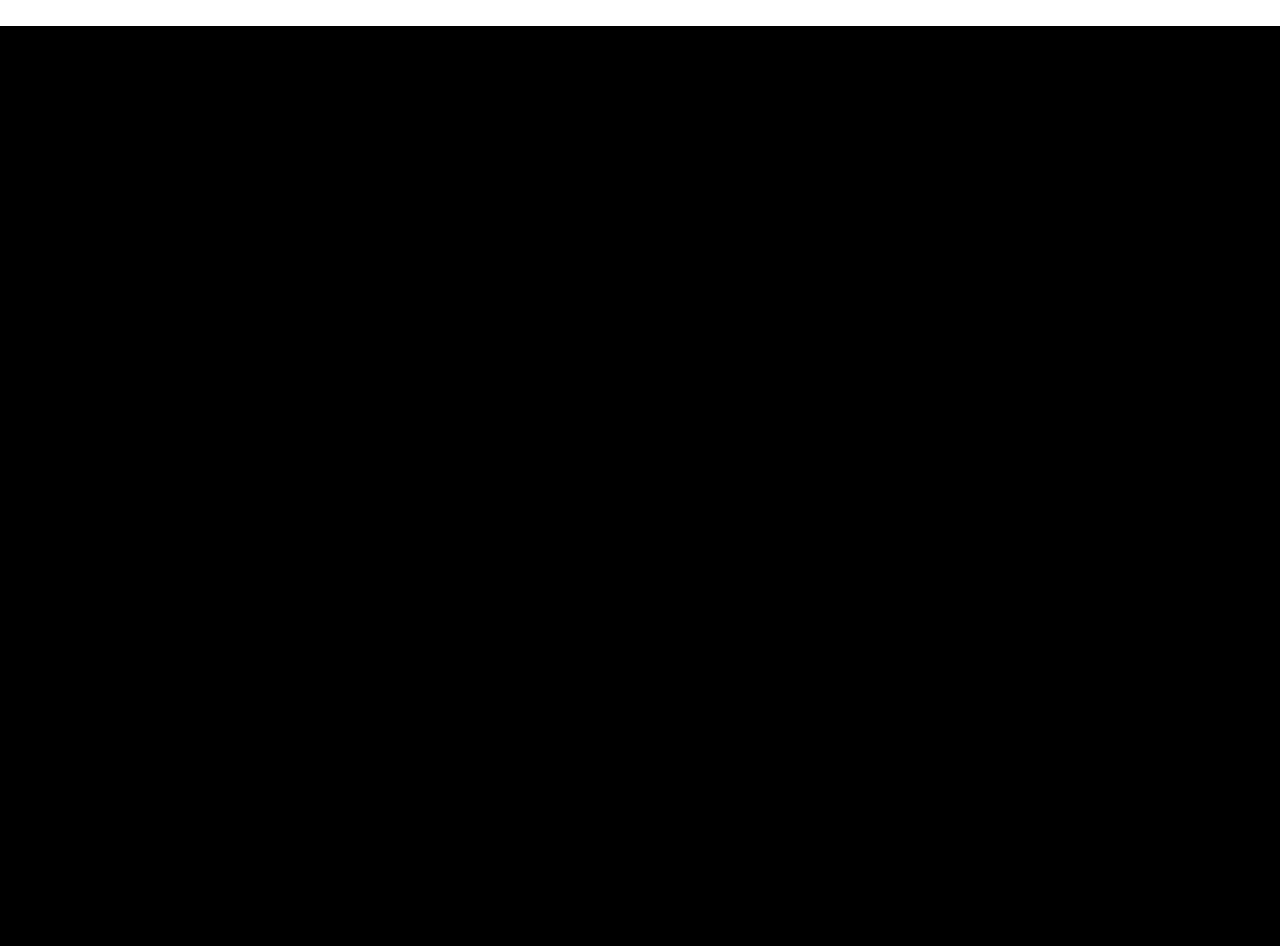
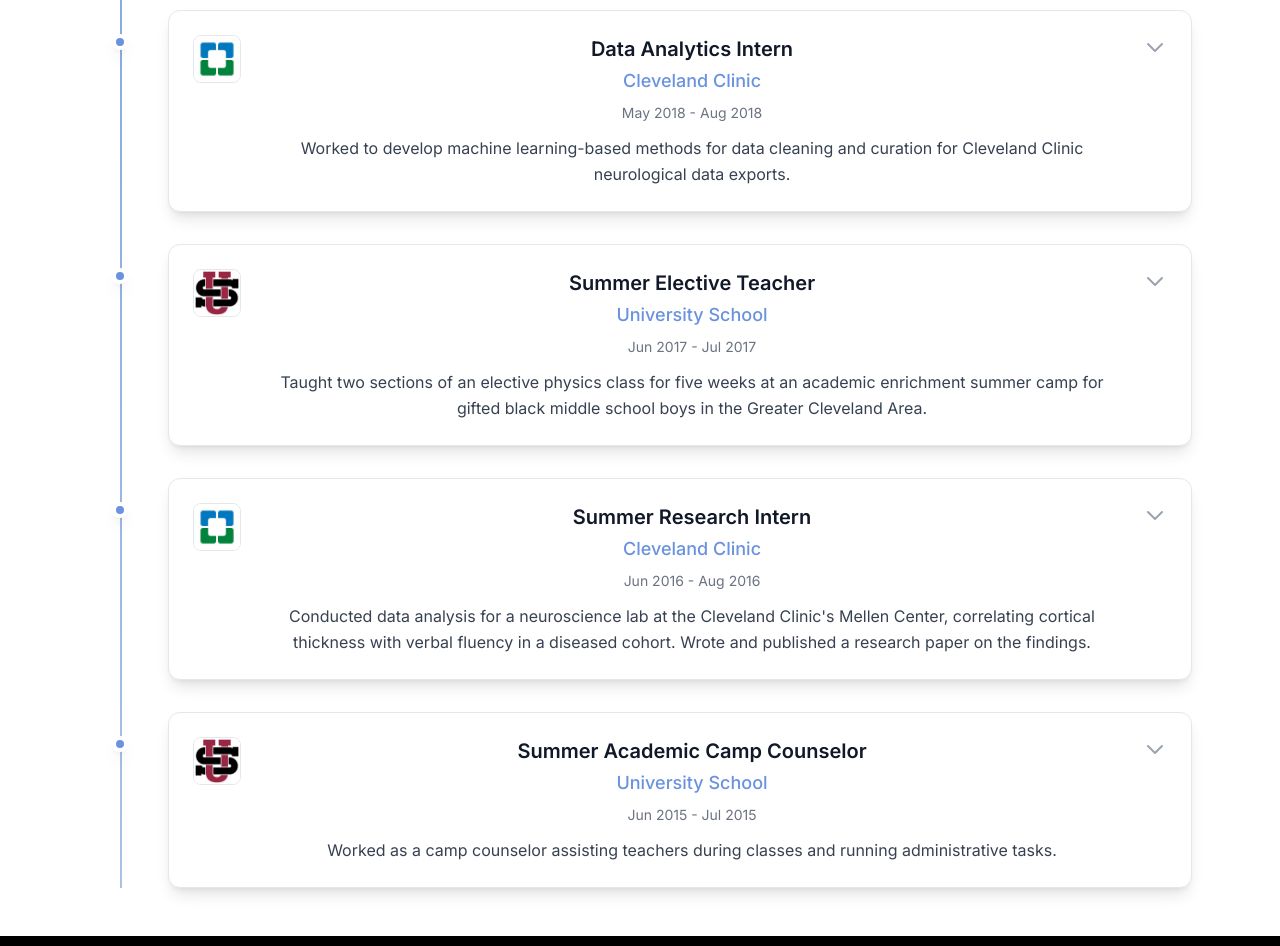
Before and after one commit to aidris21/aidris.com, a React (Create React App) app: page /work in a window 1280 px wide. Shown: the part 1400-2346 px from the top of the page. Before the commit the page ends 1436 px from the top, so only its background shows below. Built offline with nearby package versions, Linux system fonts and the light colour scheme.

Commit message:
Add external links, update experience (#9)
* add external links, update experience

* finish experience tab

```diff
--- a/package.json
+++ b/package.json
@@ -3,6 +3,7 @@
   "version": "0.1.0",
   "private": true,
   "dependencies": {
+    "@dhaiwat10/react-link-preview": "^1.15.0",
     "@testing-library/jest-dom": "^5.17.0",
     "@testing-library/react": "^13.4.0",
     "@testing-library/user-event": "^13.5.0",
--- a/src/components/work/ExperienceTab.tsx
+++ b/src/components/work/ExperienceTab.tsx
@@ -5,6 +5,8 @@ import gecko_robotics_logo from '../../assets/logos/gecko_robotics_llc_logo.jpeg
 import palantir_technologies_logo from '../../assets/logos/palantir_technologies_logo.jpeg';
 import dayjs from 'dayjs';
 import unifylabs_logo from '../../assets/logos/unify_labs_logo_tagline_med.original.png';
+import cleveland_clinic_logo from '../../assets/logos/cleveland_clinic_logo.jpeg';
+import university_school_logo from '../../assets/logos/universityschool_logo.jpeg';
 
 const ExperienceTab: React.FC = () => {
   const [expandedCard, setExpandedCard] = useState<string | null>(null);
@@ -19,7 +21,7 @@ const ExperienceTab: React.FC = () => {
       startDate: dayjs('2024-06-24'),
       endDate: null,
       summary: 'Developing a platform of applications utilizing inspection, process, and operational data to optimize capital expenditures at industrial facilities.',
-      description: 'TODO'
+      description: "At Gecko I've both contributed to and led major product developments in the effort of building a platform, Cantilever, that serves as the central solution for maintaining and improving asset integrity, capital maintenance decisions, and process optimization. I've led made major contributions to the core asset maintenance planning product, and led the development of products to automate aspects of the inspection and report delivery process. Most recently, I've created a mobile application that serves as extension of the Cantilever platform, for the purpose of collecting non-robotic data from the field directl into the core platform.  "
     },
     {
       id: '2',
@@ -29,7 +31,14 @@ const ExperienceTab: React.FC = () => {
       startDate: dayjs('2021-08-09'),
       endDate: dayjs('2024-05-23'),
       summary: 'Led multiple teams of engineers in both healthcare and manufacturing verticals, deploying novel applications within Palantir Foundry to develop digital twins of their operations.',
-      description: "As a Technical Lead at Palantir Technologies, I worked with multiple clients in the healthcare industry to build solutions optimizing hospital operations to deliver care to more patients, and led the integration of multiple legacy data systems, and subsequently led the development of software solutions to increase patient capacity by forecasting hospital patient demand, allocating nursing staff based on patient need, and optimizing operating room schedules, leveraging a robust ontology and machine learning models. I've also worked with a Fortune 500 manufacturing client to automate multiple business processes, including large-scale ERP data migrations, order fulfillment, and enterprise rebate programs. The former created a 10M+ enterprise deal, and the latter created a 30M+ enterprise deal."
+      description: "As a Technical Lead at Palantir Technologies, I worked with multiple clients in the healthcare industry to build solutions optimizing hospital operations to deliver care to more patients, and led the integration of multiple legacy data systems, and subsequently led the development of software solutions to increase patient capacity by forecasting hospital patient demand, allocating nursing staff based on patient need, and optimizing operating room schedules, leveraging a robust ontology and machine learning models. I've also worked with a Fortune 500 manufacturing client to automate multiple business processes, including large-scale ERP data migrations, order fulfillment, and enterprise rebate programs. The former created a 10M+ enterprise deal, and the latter created a 30M+ enterprise deal.",
+      externalFeatures: [{
+        url: 'https://www.cnbc.com/2023/06/17/palantir-hospital-operations-platform-accounts-for-10percent-of-revenue.html',
+        title: 'Palantir Hospital Operations Platform Accounts for 10% of Revenue'
+      }, {
+        url: "https://www.youtube.com/watch?v=5uE_bY85bGU",
+        title: 'Palantir Hospital Operations at Cleveland Clinic'
+      }]
     },
     {
       id: '3',
@@ -49,8 +58,73 @@ const ExperienceTab: React.FC = () => {
       startDate: dayjs('2019-06-01'),
       endDate: dayjs('2019-08-01'),
       summary: 'Worked as a data science intern on the Unify project\'s Predictive Analytics team, devising strategies and testing code for Unfiy\'s analytics workflow. Also created a video playlist explaining computational ontologies, which was viewed by over 1000 people.',
-      description: 'Worked as a data science intern on the Unify project\'s Predictive Analytics team, devising strategies and testing code for Unfiy\'s analytics workflow. Also created a video playlist explaining computational ontologies, which was viewed by over 1000 people.'
+      description: 'Worked as a data science intern on the Unify project\'s Predictive Analytics team, devising strategies and adding automated testing for Unfiy\'s analytics workflow. In addition, worked on Unify\'s ontology product, with the aim of building a core data asset useable by other non-profit organizations.  Also created a video playlist explaining computational ontologies, intended to be used within the company. Both videos have now amassed a combined 45,000 views',
+      externalFeatures: [{
+        url: 'https://www.youtube.com/watch?v=-bSYWBG_ayM',
+        title: 'Ontology Explainer Video'
+      }, {
+        url: 'https://www.youtube.com/watch?v=akz0Me7Mdmg',
+        title: 'Protege Tutorial Video'
+      }]
     },
+    {
+      id: '5',
+      company: 'Cleveland Clinic',
+      position: 'Data Analytics Intern',
+      logo: cleveland_clinic_logo,
+      startDate: dayjs('2018-05-30'),
+      endDate: dayjs('2018-08-01'),
+      summary: 'Worked to develop machine learning-based methods for data cleaning and curation for Cleveland Clinic neurological data exports.',
+      description: 'Worked to develop machine learning-based methods for more automatic data cleaning for datasets of medical images for neurological patients. This data was to be used for training predictive models for neurological conditions based on MRI images, and needed to be curated automatically for supervised learning. In addition, worked to better understand state-of-the-art imaging machine-learning models for future use by the research group. '
+    },
+    {
+      id: '6',
+      company: 'University School',
+      position: 'Summer Elective Teacher',
+      logo: university_school_logo,
+      startDate: dayjs('2017-06-01'),
+      endDate: dayjs('2017-07-15'),
+      summary: 'Taught two sections of an elective physics class for five weeks at an academic enrichment summer camp for gifted black middle school boys in the Greater Cleveland Area.',
+      description: 'The REACH program is a five-week rigorous summer enrichment program for academically talented African-American middle school young men in the Cleveland area. I went through it myself, and benefitted from it massively as it both accelerated my learning and introduced me to the world of college-prepatory schools. I had the opportunity in the summer of 2017 to give back by serving as a teacher of an elective course for the program. I decided to teach physics, my favorite subject from high school. I taught the boys the basic concepts of physics including kinematics, Newtonian physics, and electromagnetism. I graded their assignments, including their final project at the end of the program.',
+      externalFeatures: [
+        {
+          url: 'https://www.us.edu/academics/the-reach-program/overview',
+          title: 'REACH Program Overview'
+        }
+      ]
+    },
+    {
+      id: '7',
+      company: 'Cleveland Clinic',
+      position: 'Summer Research Intern',
+      logo: cleveland_clinic_logo,
+      startDate: dayjs('2016-06-01'),
+      endDate: dayjs('2016-08-01'),
+      summary: 'Conducted data analysis for a neuroscience lab at the Cleveland Clinic\'s Mellen Center, correlating cortical thickness with verbal fluency in a diseased cohort. Wrote and published a research paper on the findings.',
+      description: 'As part of the Dr. Stephen E. Jones MD lab, I conducted statistical analysis over a cohort of neurological patient data. The data included thicknesses of several lobes of the cerebral cortex and scores from verbal fluency tests taken by the patients, and we looked for statistically significant correlations between the two. I did this work as part of my year-long Science Research Program at Choate Rosemary Hall. Two years later, when I interned once again with Dr. Jones, we finalized the paper and submitted it for publishing.',
+      externalFeatures: [
+        {
+          url: 'https://www.sciencedirect.com/science/article/abs/pii/S0028393219300764?via%3Dihub',
+          title: 'Relationship between cortical thickness and fluency in the memory disorders clinic population'
+        }
+      ]
+    },
+    {
+      id: '8',
+      company: 'University School',
+      position: 'Summer Academic Camp Counselor',
+      logo: university_school_logo,
+      startDate: dayjs('2015-06-01'),
+      endDate: dayjs('2015-07-15'),
+      summary: 'Worked as a camp counselor assisting teachers during classes and running administrative tasks.',
+      description: 'I worked with the REACH program (see the link for an explanation of the program) as a counselor, assisting teachers with administrative tasks and supervising the students during classes and activities. ',
+      externalFeatures: [
+        {
+          url: 'https://www.us.edu/academics/the-reach-program/overview',
+          title: 'REACH Program Overview'
+        }
+      ]
+    }
   ];
 
   const toggleCard = (id: string) => {
@@ -67,7 +141,6 @@ const ExperienceTab: React.FC = () => {
       </div>
 
       <div className="relative">
-        {/* Timeline line */}
         <div className="absolute left-8 top-0 bottom-0 w-0.5 bg-gradient-to-b from-[#6a92de] to-[rgb(167,194,230)]"></div>
 
         <div className="space-y-8">
@@ -84,6 +157,7 @@ const ExperienceTab: React.FC = () => {
               }}
               summary={experience.summary}
               description={experience.description}
+              externalFeatures={experience.externalFeatures}
               isExpanded={expandedCard === experience.id}
               onToggle={() => toggleCard(experience.id)}
               isLast={index === experiences.length - 1}
--- a/src/types/work.ts
+++ b/src/types/work.ts
@@ -10,6 +10,11 @@ export interface Skill {
   projects: string[];
 }
 
+export interface ExternalFeature {
+  url: string;
+  title: string;
+}
+
 export interface Experience {
   id: string;
   company: string;
@@ -19,6 +24,7 @@ export interface Experience {
   endDate: dayjs.Dayjs | null;
   summary: string;
   description: string;
+  externalFeatures?: ExternalFeature[];
 }
 
 export interface Education {
```
Also changed, not shown: src/components/work/TimelineCard.tsx (+35 -0 lines), 1 other file (tests, documents, lock files or other folders).
